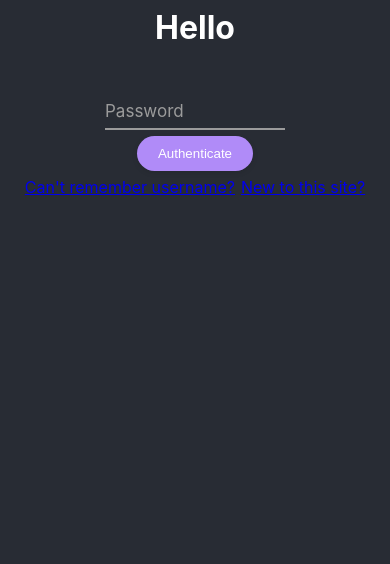
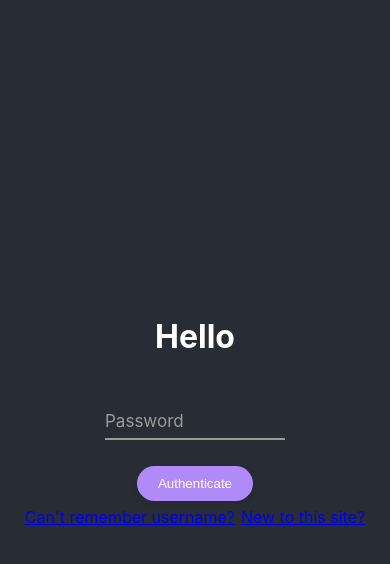
Before and after one commit to oricho123/TaskManager, a React (Create React App) app: page /login in a window 390 px wide. Shown: the top 564 px of the page. Built offline with nearby package versions, Linux system fonts and the light colour scheme.

Commit message:
Add start animation

```diff
--- a/src/components/input/styles.module.css
+++ b/src/components/input/styles.module.css
@@ -1,6 +1,6 @@
 .input-group {
     position: relative;
-    padding: 20px 0 0;
+    padding: 20px 0;
     width: 100%;
     max-width: 180px;
 }
--- a/src/routes/login/Components/styles.module.css
+++ b/src/routes/login/Components/styles.module.css
@@ -1,6 +1,5 @@
 form {
     display: flex;
-    margin: 33% auto auto;
     flex-direction: column;
     align-items: center;
     gap: var(--gap);
@@ -15,15 +14,3 @@ section {
     display: flex;
     gap: var(--gap);
 }
-
-@media (min-width: 2000px) {
-    form {
-        margin-top: 50%;
-    }
-}
-
-@media (max-width: 600px) {
-    form {
-        margin: unset;
-    }
-}
--- a/src/routes/login/styles.module.css
+++ b/src/routes/login/styles.module.css
@@ -1,3 +1,4 @@
+
 .login-page {
     display: flex;
     width: 100%;
@@ -7,16 +8,19 @@
 }
 
 aside {
+    animation: 1s slideInLeft;
     flex-basis: 50%;
     background-size: cover;
     transition: flex-basis 0.2s;
-
 }
 
 main {
     flex: 1;
     padding: 2% 4%;
     background-color: var(--bg-color);
+    display: flex;
+    align-items: center;
+    justify-content: center;
 }
 
 
@@ -41,3 +45,12 @@ main {
     }
 
 }
+
+@keyframes slideInLeft {
+    0% {
+        flex-basis: 0;
+    }
+    100% {
+        flex-basis: 50%;
+    }
+}
```
